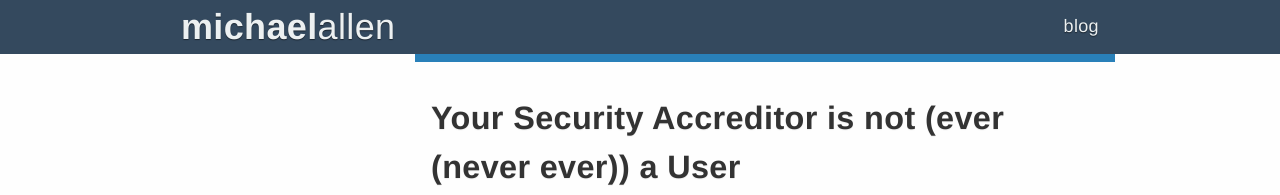
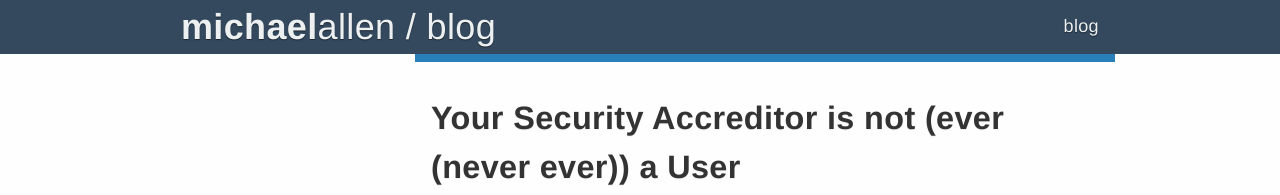
Before and after one commit to michaeldfallen/michaeldfallen.github.io, a Jekyll site: the page built from blog/index.html, in a window 1280 px wide. Shown: the top 195 px of the page. Built offline with Jekyll 4.4.1, drawn with Linux system fonts in a browser that asks for light colours.

Commit message:
Link to the sections in the header

```diff
--- a/_includes/header.html
+++ b/_includes/header.html
@@ -1,6 +1,14 @@
 <header>
   <hgroup>
+  {% if page.section %}
+    <h1 class="title">
+      <a href="/"}><b>michael</b>allen</a>
+      /
+      <a href="/{{page.section}}">{{page.section}}</a>
+    </h1>
+  {% else %}
     <h1 class="title"><a href="/"><b>michael</b>allen</a></h1>
+  {% endif %}
     <nav>
       <a class="extra" href="/blog">blog</a>
     </nav>
--- a/_layouts/post.html
+++ b/_layouts/post.html
@@ -1,5 +1,6 @@
 ---
 layout: default
+section: blog
 ---
 <article>
 <header>
--- a/blog/index.html
+++ b/blog/index.html
@@ -1,6 +1,7 @@
 ---
 layout: default
-title: Articles - Michael Allen
+title: Blog
+section: blog
 ---
 {% for post in site.posts limit: 1 %}
   <article>
--- a/css/main.css
+++ b/css/main.css
@@ -53,6 +53,7 @@ body > header h1 {
   font-weight: 500;
 	font-size: 2em;
   display: inline-block;
+  color: #ecf0f1;
 }
 
 body > header a {
```
